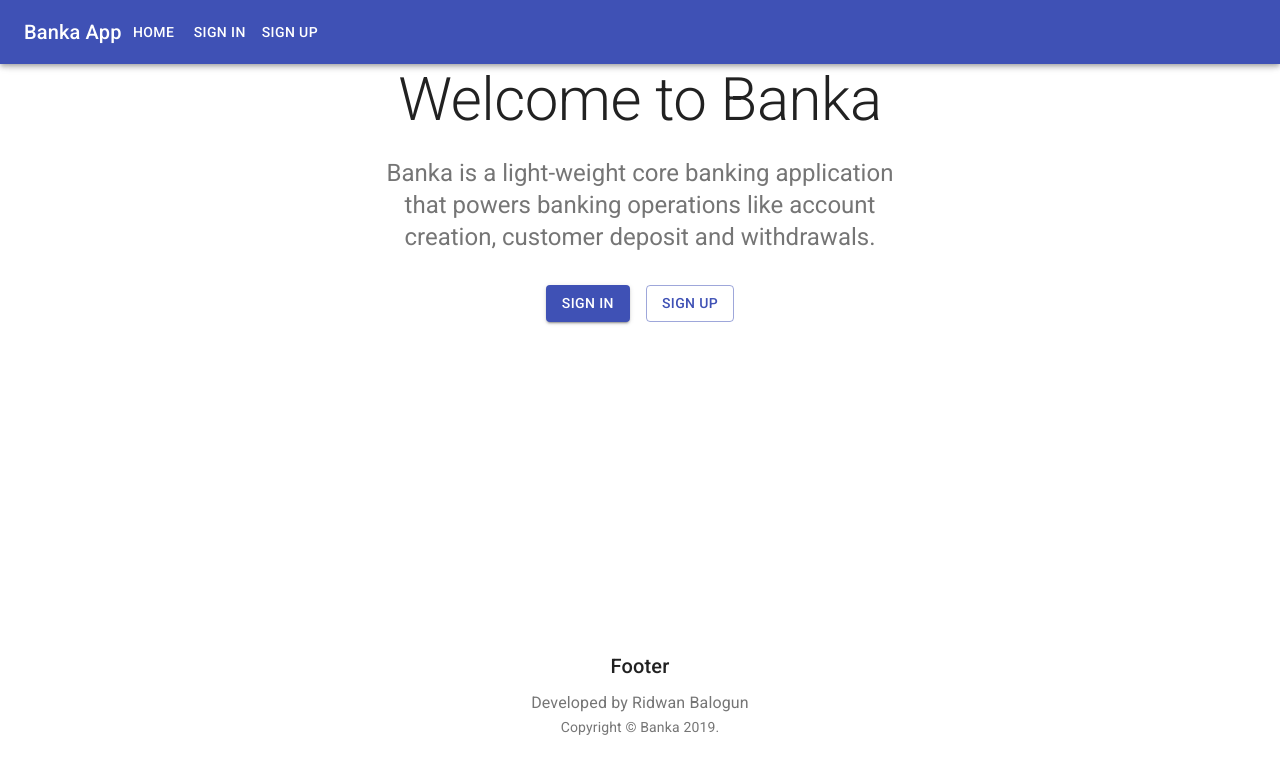
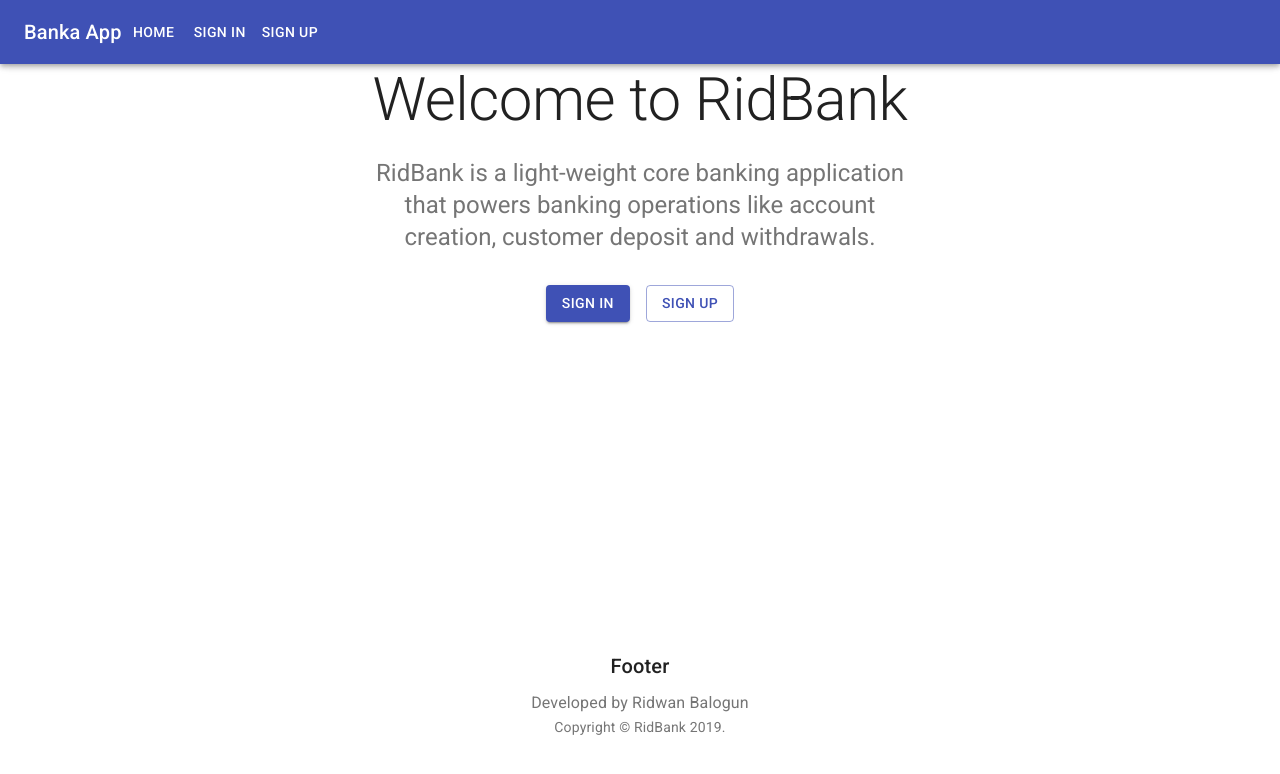
Before and after one commit to ridbay/Banka-React, a React (Create React App) app: page / in a window 1280 px wide. Shown: the top 774 px of the page. Built offline with nearby package versions, Linux system fonts and the light colour scheme.

Commit message:
Working on router

```diff
--- a/public/index.html
+++ b/public/index.html
@@ -24,7 +24,7 @@
     -->
   <link rel="stylesheet" href="https://fonts.googleapis.com/css?family=Roboto:300,400,500,700&display=swap" />
   <meta name="viewport" content="minimum-scale=1, initial-scale=1, width=device-width, shrink-to-fit=no" />
-  <title>Banka App with React</title>
+  <title>RidBank</title>
 </head>
 
 <body>
--- a/src/pages/HomePage.jsx
+++ b/src/pages/HomePage.jsx
@@ -16,7 +16,7 @@ function Copyright() {
     <Typography variant="body2" color="textSecondary" align="center">
       {'Copyright © '}
       <Link color="inherit" href="https://balogunridwan.com/">
-        Banka
+      RidBank
       </Link>{' '}
       {new Date().getFullYear()}
       {'.'}
@@ -56,10 +56,10 @@ const HomePage = () => {
         <div className={classes.heroContent}>
           <Container maxWidth="sm">
             <Typography component="h1" variant="h2" align="center" color="textPrimary" gutterBottom>
-              Welcome to Banka
+              Welcome to RidBank
             </Typography>
             <Typography variant="h5" align="center" color="textSecondary" paragraph>
-              Banka is a light-weight core banking application that powers banking operations like account creation, customer deposit and withdrawals.
+            RidBank is a light-weight core banking application that powers banking operations like account creation, customer deposit and withdrawals.
             </Typography>
             <div className={classes.heroButtons}>
               <Grid container spacing={2} justify="center">
```
